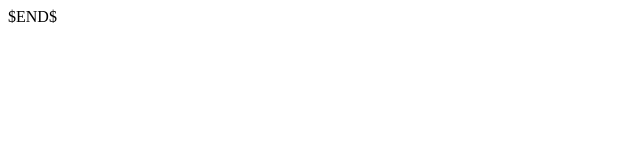
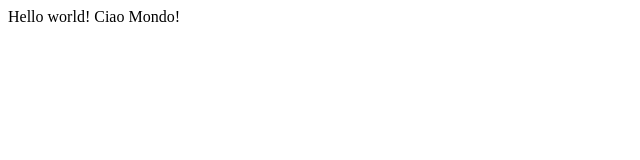
Before and after one commit to vdeangelis/lecure0, a plain HTML site: page index.html in a window 1280 px wide. Shown: the whole page, without its empty margins (0-640 px from the left). Drawn offline with Linux system fonts and the light colour scheme.

Commit message:
adding italian

```diff
--- a/index.html
+++ b/index.html
@@ -2,9 +2,9 @@
 <html lang="en">
 <head>
     <meta charset="UTF-8">
-    <title>$Title$</title>
+    <title>Test</title>
 </head>
 <body>
-$END$
+    Hello world! Ciao Mondo!
 </body>
 </html>
```
